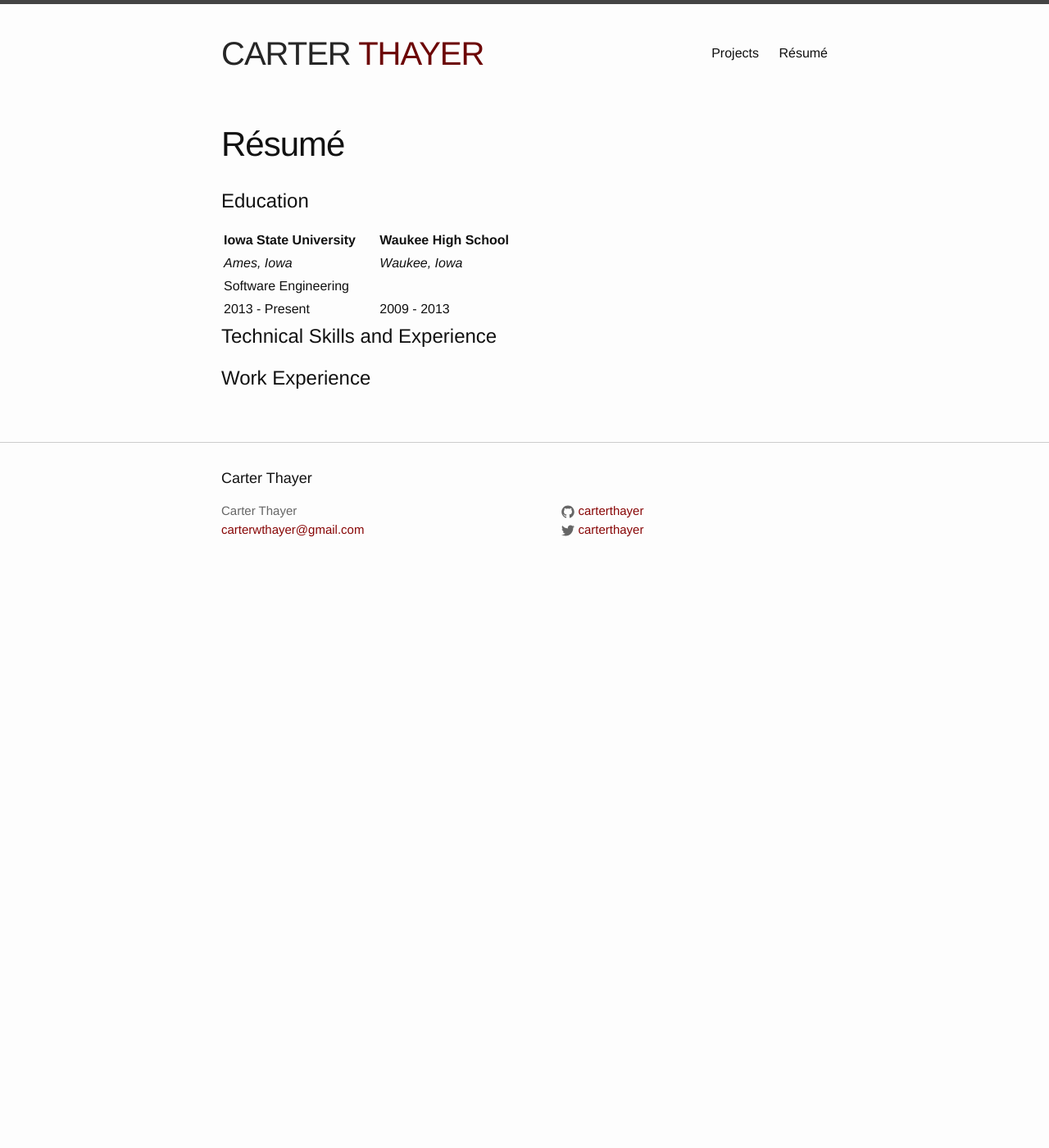
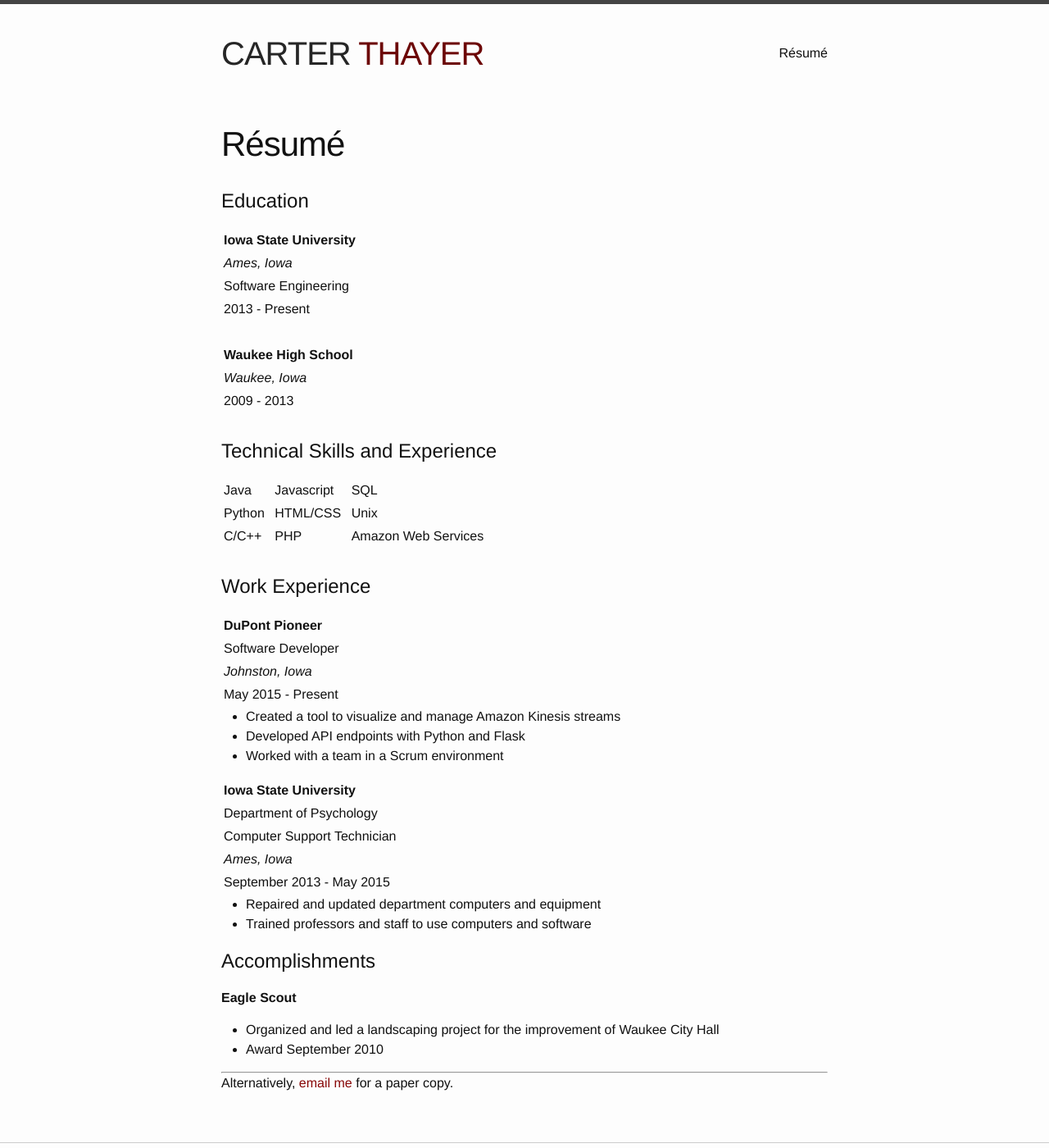
Before and after one commit to carterthayer/carterthayer.github.io, a Jekyll site: the page built from resume.md, in a window 1280 px wide and 1400 px high. Shown: the whole window at 82% size. Built offline with Jekyll 4.4.1, drawn with Linux system fonts in a browser that asks for light colours.

Commit message:
Complete info on resume, rename projects to dot until it has content

```diff
--- a/resume.md
+++ b/resume.md
@@ -6,13 +6,53 @@ permalink: /resume/
 
 # Education
 
-| **Iowa State University** | | | | **Waukee High School** |
-| ------------------------- | | | | ---------------------- |
-| *Ames, Iowa*              | | | | *Waukee, Iowa*         |
-| Software Engineering      | | | |                        |
-| 2013 - Present            | | | | 2009 - 2013            |
+| **Iowa State University** |
+| ------------------------- |
+| *Ames, Iowa*              |
+| Software Engineering      |
+| 2013 - Present            |
+|                           |
+| **Waukee High School**    |
+| ----------------------    |
+| *Waukee, Iowa*            |
+| 2009 - 2013               |
+|                           |
 
 
 # Technical Skills and Experience
 
+| Java | | Javascript | | SQL |
+| Python | | HTML/CSS | | Unix |
+| C/C++ | |PHP | | Amazon Web Services |
+|       | |    | |                    |
+
 # Work Experience
+
+| **DuPont Pioneer** |
+| Software Developer |
+| *Johnston, Iowa* |
+| May 2015 - Present |
+
+- Created a tool to visualize and manage Amazon Kinesis streams
+- Developed API endpoints with Python and Flask
+- Worked with a team in a Scrum environment
+
+| **Iowa State University**  |
+| Department of Psychology |
+| Computer Support Technician |
+| *Ames, Iowa*            |
+| September 2013 - May 2015               |
+
+- Repaired and updated department computers and equipment
+- Trained professors and staff to use computers and software
+
+# Accomplishments
+
+**Eagle Scout**
+
+- Organized and led a landscaping project for the improvement of Waukee City Hall
+- Award September 2010
+
+----
+
+Alternatively, [email me](mailto:carterwthayer@gmail.com) for a paper copy.
```
Also changed, not shown: index.md (+1 -1 lines), .projects.md (renamed from projects.md).
